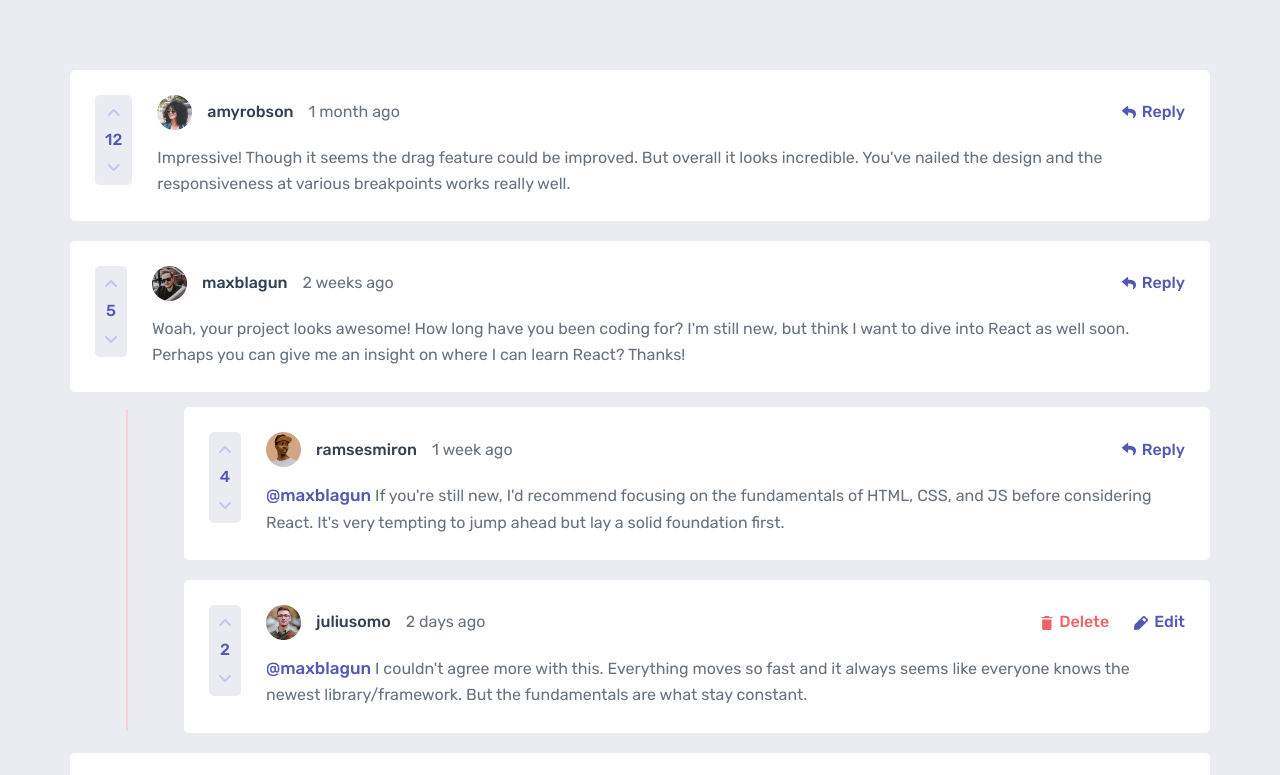
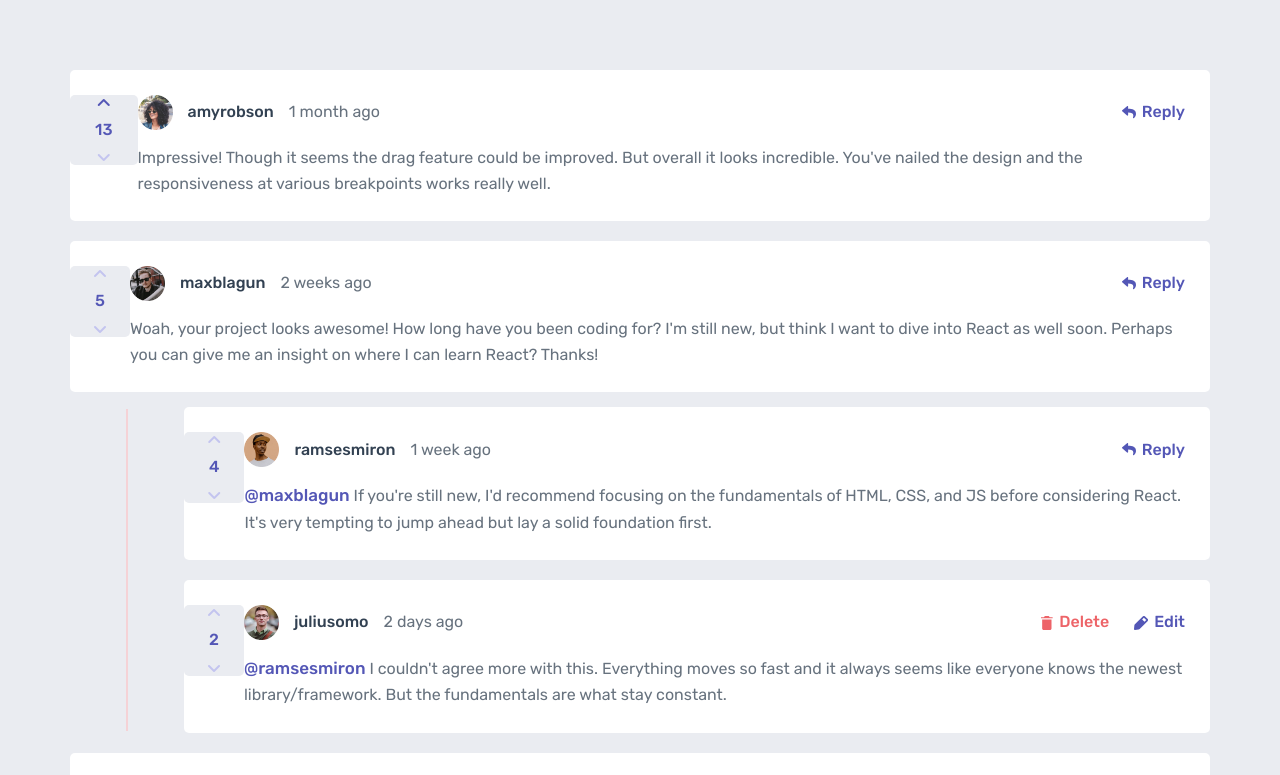
Before and after one commit to moustafasa/interactive-comments-section, a plain HTML site: page index.html in a window 1280 px wide. Both pictures are taken after a click on the icon 113 px from the left and 113 px from the top of the page. Shown: the top 775 px of the page. Drawn offline with Linux system fonts and the light colour scheme.

Commit message:
insert replys and set rate code

```diff
--- a/css/main.css
+++ b/css/main.css
@@ -57,7 +57,7 @@ body {
 }
 .cont {
   background-color: var(--White);
-  padding: 25px;
+  padding: 25px 25px 25px 0;
   display: flex;
   align-items: flex-start;
   border-radius: 5px;
@@ -67,11 +67,9 @@ body {
 }
 .cont .rate {
   background-color: var(--Light-gray);
-  padding: 10px;
   display: flex;
   flex-direction: column;
   align-items: center;
-  margin-right: 25px;
   border-radius: 5px;
 }
 .cont .rate i {
@@ -79,6 +77,7 @@ body {
   transition: 0.5s;
   cursor: pointer;
 }
+.cont .rate i.active,
 .cont .rate i:hover {
   color: var(--Moderate-blue);
 }
@@ -87,6 +86,8 @@ body {
   padding: 10px 0;
   color: var(--Moderate-blue);
   font-weight: 500;
+  padding-right: 25px;
+  padding-left: 25px;
 }
 .cont .content {
   display: flex;
--- a/js/classes.js
+++ b/js/classes.js
@@ -14,9 +14,9 @@ class cont {
     this.cont.setAttribute("commentName", this.name);
     this.cont.innerHTML = `
             <div class="rate">
-              <i class="fa-solid fa-angle-up"></i>
+              <i class="fa-solid fa-angle-up increase"></i>
               <div class="rate-value">${this.rate}</div>
-              <i class="fa-solid fa-angle-down"></i>
+              <i class="fa-solid fa-angle-down decrease"></i>
             </div>
             <div class="content">
               <div class="title">
@@ -64,15 +64,15 @@ class comment extends cont {
 }
 comment.constructor = cont.constructor;
 class reply extends cont {
-  constructor(id, name, rate, content, me, date, replyToId, mention) {
+  constructor(id, name, rate, content, me, date, replyToId) {
     super(id, name, rate, content, me, date);
     this.replyToId = replyToId;
-    this.mention = mention;
   }
   add() {
     this.rplToElement = document.querySelector(
       `.cont[commentId = '${this.replyToId}']`
     );
+    this.mention = this.rplToElement.getAttribute("commentName");
     this.replys = document.querySelector(
       `.replys[replysToId='${this.replyToId}']`
     );
--- a/js/main.js
+++ b/js/main.js
@@ -1,7 +1,9 @@
 import { comment, reply } from "./classes.js";
 
+// retrive data from api and set it to dom
 let jsonFile = "data.json";
-fetch(jsonFile)
+
+let app = fetch(jsonFile)
   .then((data) => data.json())
   .then((data) => {
     for (let i = 0; i < data["comments"].length; i++) {
@@ -20,6 +22,11 @@ fetch(jsonFile)
       // add replys to this comment
       for (let k = 0; k < CommentApp.replies.length; k++) {
         let replyApp = CommentApp.replies[k];
+        let rplToElement = [
+          ...document.querySelectorAll(
+            `.container .cont[commentName=${replyApp.replyingTo}]`
+          ),
+        ];
         let rpl = new reply(
           replyApp.id,
           replyApp.user.username,
@@ -27,10 +34,39 @@ fetch(jsonFile)
           replyApp.content,
           currentUser,
           replyApp.createdAt,
-          CommentApp.id,
-          CommentApp.user.username
+          rplToElement[rplToElement.length - 1].getAttribute("commentId")
         );
         rpl.add();
       }
     }
   });
+
+app.then(() => {
+  // increase and decrease rate
+  let inAndDeBtn = [...document.querySelectorAll(".cont .rate i")];
+  inAndDeBtn.forEach((e) => {
+    e.addEventListener("click", (e) => {
+      let rateElement = e.currentTarget.parentElement;
+      let rateValue = rateElement.children[1];
+      if (!e.currentTarget.classList.contains("active")) {
+        // if i is increase
+        if (e.currentTarget.classList.contains("increase")) {
+          rateValue.innerHTML = +rateValue.innerHTML + 1;
+        } else {
+          rateValue.innerHTML = +rateValue.innerHTML - 1;
+        }
+        // remove active class from other i
+        [...rateElement.children].forEach((e) => {
+          e.classList.remove("active");
+        });
+        // add active class for i that clicked
+        e.currentTarget.classList.add("active");
+      } else {
+        e.currentTarget.classList.remove("active");
+        e.currentTarget.classList.contains("increase")
+          ? (rateValue.innerHTML = +rateValue.innerHTML - 1)
+          : (rateValue.innerHTML = +rateValue.innerHTML + 1);
+      }
+    });
+  });
+});
```
